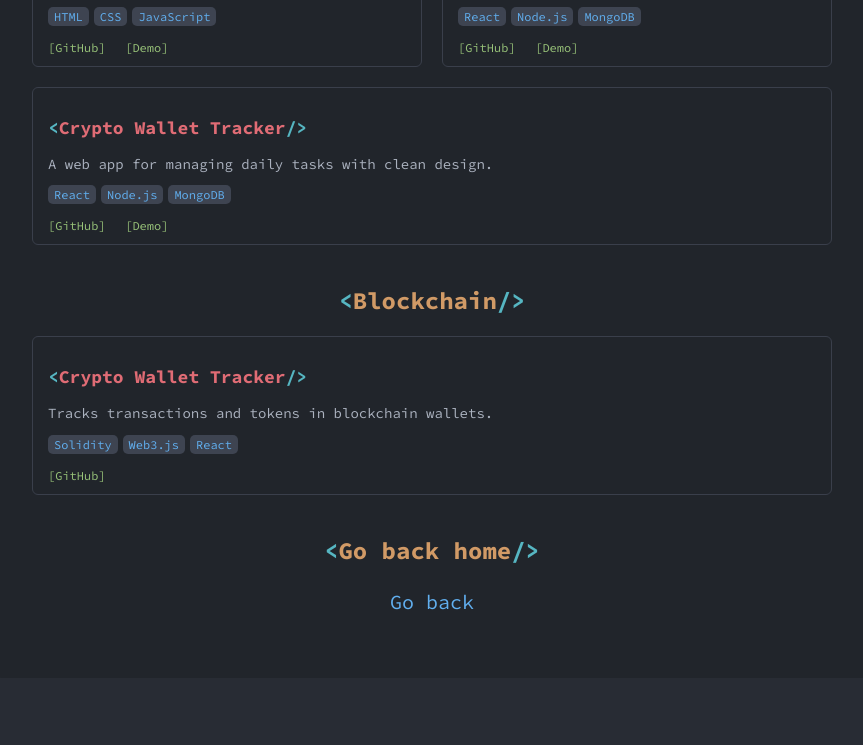
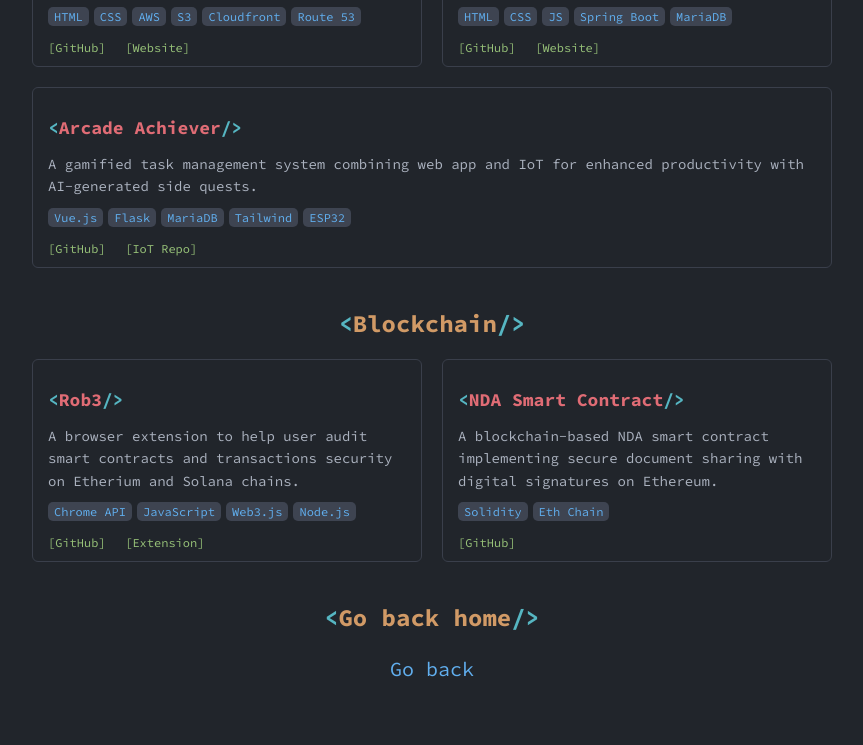
Before and after one commit to simmacos/Portfolio-Website, a plain HTML site: page progetti.html in a window 1280 px wide. Shown: the part 337-1082 px from the top of the page, without its empty margins (208-1071 px from the left). Before the commit the page ends 1015 px from the top, so only its background shows below. Drawn offline with Linux system fonts and the light colour scheme.

Commit message:
Last version

```diff
--- a/progetti.html
+++ b/progetti.html
@@ -3,7 +3,9 @@
 <head>
     <meta charset="UTF-8">
     <meta name="viewport" content="width=device-width, initial-scale=1.0">
-    <title>Progetti - Dynamic Layout</title>
+    <title>Projects</title>
+    <link rel="shortcut icon" href="favicon.ico" type="image/x-icon">
+
     <link href="https://fonts.googleapis.com/css2?family=Source+Code+Pro:wght@400;700&display=swap" rel="stylesheet">
     <link rel="stylesheet" href="style.css">
 </head>
@@ -23,37 +25,44 @@
                         <div class="tech-stack">
                             <span>HTML</span>
                             <span>CSS</span>
-                            <span>JavaScript</span>
+                	        <span>AWS</span>
+                            <span>S3</span>
+                            <span>Cloudfront</span>
+                            <span>Route 53</span>
                         </div>
                         <div class="links">
-                            <a href="https://github.com/simmacos/portfolio" target="_blank">[GitHub]</a>
-                            <a href="https://simmacoporfolio.example.com" target="_blank">[Demo]</a>
+                            <a href="https://github.com/simmacos/Portfolio-Website" target="_blank">[GitHub]</a>
+                            <a href="https://www.simmacococchiaro.com/" target="_blank">[Website]</a>
                         </div>
                     </div>
                     <div class="card">
-                        <h3 class="project-title"><span class="bracket">&lt;</span>Task Manager App<span class="bracket">/&gt;</span></h3>
-                        <p class="project-description">A web app for managing daily tasks with clean design.</p>
+                        <h3 class="project-title"><span class="bracket">&lt;</span>Sprout Tracker<span class="bracket">/&gt;</span></h3>
+                        <p class="project-description">A minimalist habit tracking application with built in markup editor</p>
                         <div class="tech-stack">
-                            <span>React</span>
-                            <span>Node.js</span>
-                            <span>MongoDB</span>
+                            <span>HTML</span>
+                            <span>CSS</span>
+                	        <span>JS</span>
+                            <span>Spring Boot</span>
+                            <span>MariaDB</span>
                         </div>
                         <div class="links">
-                            <a href="https://github.com/simmacos/task-manager" target="_blank">[GitHub]</a>
-                            <a href="https://taskmanager.example.com" target="_blank">[Demo]</a>
+                            <a href="https://github.com/simmacos/sprout-tracker" target="_blank">[GitHub]</a>
+                            <a href="https://habit.casacocchy.duckdns.org/" target="_blank">[Website]</a>
                         </div>
                     </div>
                     <div class="card">
-                        <h3 class="project-title"><span class="bracket">&lt;</span>Crypto Wallet Tracker<span class="bracket">/&gt;</span></h3>
-                        <p class="project-description">A web app for managing daily tasks with clean design.</p>
+                        <h3 class="project-title"><span class="bracket">&lt;</span>Arcade Achiever<span class="bracket">/&gt;</span></h3>
+                        <p class="project-description">A gamified task management system combining web app and IoT for enhanced productivity with AI-generated side quests.</p>
                         <div class="tech-stack">
-                            <span>React</span>
-                            <span>Node.js</span>
-                            <span>MongoDB</span>
+                            <span>Vue.js</span>
+                            <span>Flask</span>
+                            <span>MariaDB</span>
+                            <span>Tailwind</span>
+                            <span>ESP32</span>
                         </div>
                         <div class="links">
-                            <a href="https://github.com/simmacos/task-manager" target="_blank">[GitHub]</a>
-                            <a href="https://taskmanager.example.com" target="_blank">[Demo]</a>
+                            <a href="https://github.com/simmacos/Tesi" target="_blank">[GitHub]</a>
+                            <a href="https://github.com/simmacos/Thesis-ESP32" target="_blank">[IoT Repo]</a>
                         </div>
                     </div>
                 </div>
@@ -64,17 +73,32 @@
                 <h2><span class="bracket">&lt;</span>Blockchain<span class="bracket">/&gt;</span></h2>
                 <div class="card-container">
                     <div class="card">
-                        <h3 class="project-title"><span class="bracket">&lt;</span>Crypto Wallet Tracker<span class="bracket">/&gt;</span></h3>
-                        <p class="project-description">Tracks transactions and tokens in blockchain wallets.</p>
+                        <h3 class="project-title"><span class="bracket">&lt;</span>Rob3<span class="bracket">/&gt;</span></h3>
+                        <p class="project-description">A browser extension to help user audit smart contracts and transactions security on Etherium and Solana chains.</p>
+                        <div class="tech-stack">
+                            <span>Chrome API</span>
+                            <span>JavaScript</span>
+                            <span>Web3.js</span>
+                            <span>Node.js</span>
+                        </div>
+                        <div class="links">
+                            <a href="https://github.com/moranodavide/rob3" target="_blank">[GitHub]</a>
+                            <a href="https://chromewebstore.google.com/detail/rob3/cpkejagemeohbadaeabcoihaopoedfkj" target="_blank">[Extension]</a>
+                        </div>
+                    </div>
+
+                    <div class="card">
+                        <h3 class="project-title"><span class="bracket">&lt;</span>NDA Smart Contract<span class="bracket">/&gt;</span></h3>
+                        <p class="project-description">A blockchain-based NDA smart contract implementing secure document sharing with digital signatures on Ethereum.</p>
                         <div class="tech-stack">
                             <span>Solidity</span>
-                            <span>Web3.js</span>
-                            <span>React</span>
+                            <span>Eth Chain</span>
                         </div>
                         <div class="links">
-                            <a href="https://github.com/simmacos/crypto-wallet-tracker" target="_blank">[GitHub]</a>
+                            <a href="https://github.com/simmacos/NDA-dual-signature-access-solidity" target="_blank">[GitHub]</a>
                         </div>
                     </div>
+
                 </div>
             </section>
 
```
